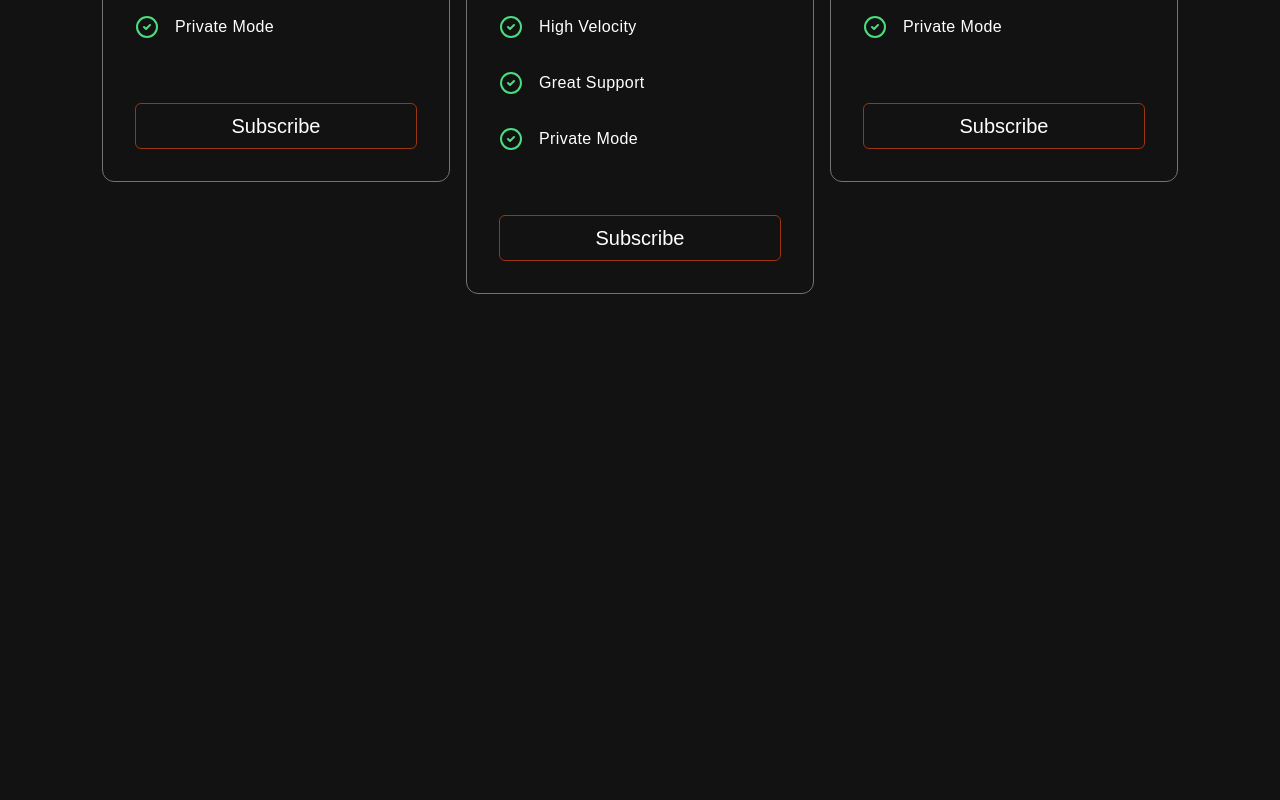
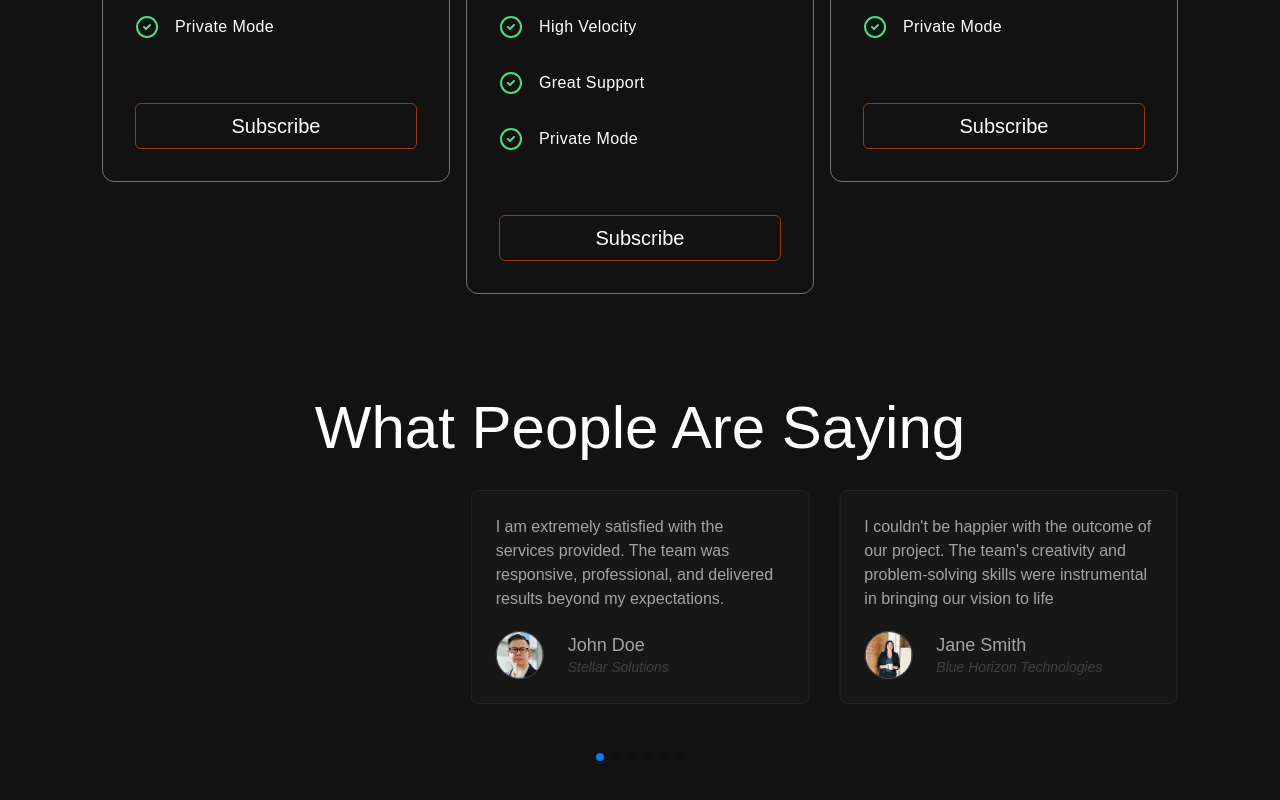
Before and after one commit to be9n/react-tailwind-design-1, a React (Vite) app: page / in a window 1280 px wide. Shown: the part 2936-3736 px from the top of the page. Before the commit the page ends 3310 px from the top, so only its background shows below. Built offline with nearby package versions, Linux system fonts and the light colour scheme.

Commit message:
Finished testimonials section

```diff
--- a/package.json
+++ b/package.json
@@ -16,6 +16,7 @@
     "lucide-react": "^0.476.0",
     "react": "^19.0.0",
     "react-dom": "^19.0.0",
+    "swiper": "^11.2.4",
     "tailwind-merge": "^3.0.2"
   },
   "devDependencies": {
--- a/src/App.tsx
+++ b/src/App.tsx
@@ -1,6 +1,7 @@
 import FeatureSection from "./components/FeatureSection";
 import HeroSection from "./components/HeroSection";
 import Pricing from "./components/Pricing";
+import Testimonials from "./components/Testimonials";
 import WorkflowSection from "./components/WorkflowSection";
 import Header from "./layouts/Header";
 
@@ -12,6 +13,7 @@ export default function App() {
       <FeatureSection />
       <WorkflowSection />
       <Pricing />
+      <Testimonials />
     </div>
   );
 }
--- a/src/components/Pricing.tsx
+++ b/src/components/Pricing.tsx
@@ -1,4 +1,3 @@
-import { div, span } from "framer-motion/client";
 import GradientSpan from "./GradientSpan";
 import { CircleCheck } from "lucide-react";
 import { Button } from "./Button";
--- /dev/null
+++ b/src/components/Testimonials.tsx
@@ -0,0 +1,93 @@
+import { Swiper, SwiperSlide } from "swiper/react";
+import "swiper/css";
+import "swiper/css/pagination";
+import { Pagination } from "swiper/modules";
+
+const testimonials = [
+  {
+    user: "John Doe",
+    company: "Stellar Solutions",
+    image: "/src/assets/profile-pictures/user1.jpg",
+    text: "I am extremely satisfied with the services provided. The team was responsive, professional, and delivered results beyond my expectations.",
+  },
+  {
+    user: "Jane Smith",
+    company: "Blue Horizon Technologies",
+    image: "/src/assets/profile-pictures/user2.jpg",
+    text: "I couldn't be happier with the outcome of our project. The team's creativity and problem-solving skills were instrumental in bringing our vision to life",
+  },
+  {
+    user: "David Johnson",
+    company: "Quantum Innovations",
+    image: "/src/assets/profile-pictures/user3.jpg",
+    text: "Working with this company was a pleasure. Their attention to detail and commitment to excellence are commendable. I would highly recommend them to anyone looking for top-notch service.",
+  },
+  {
+    user: "Ronee Brown",
+    company: "Fusion Dynamics",
+    image: "/src/assets/profile-pictures/user4.jpg",
+    text: "Working with the team at XYZ Company was a game-changer for our project. Their attention to detail and innovative solutions helped us achieve our goals faster than we thought possible. We are grateful for their expertise and professionalism!",
+  },
+  {
+    user: "Michael Wilson",
+    company: "Visionary Creations",
+    image: "/src/assets/profile-pictures/user5.jpg",
+    text: "I am amazed by the level of professionalism and dedication shown by the team. They were able to exceed our expectations and deliver outstanding results.",
+  },
+  {
+    user: "Emily Davis",
+    company: "Synergy Systems",
+    image: "/src/assets/profile-pictures/user6.jpg",
+    text: "The team went above and beyond to ensure our project was a success. Their expertise and dedication are unmatched. I look forward to working with them again in the future.",
+  },
+];
+
+export default function Testimonials() {
+  return (
+    <div className="container my-20 py-6">
+      <h1 className="text-2xl md:text-4xl lg:text-6xl text-white text-center mb-8">
+        What People Are Saying
+      </h1>
+      <Swiper
+        slidesPerView={1}
+        centeredSlides={true}
+        spaceBetween={30}
+        grabCursor={true}
+        pagination={{
+          clickable: true,
+        }}
+        modules={[Pagination]}
+        breakpoints={{
+          640: { slidesPerView: 1 },
+          768: { slidesPerView: 2 },
+          1024: { slidesPerView: 3 },
+        }}
+      >
+        {testimonials.map((testimonial, index) => (
+          <SwiperSlide key={index}>
+            <div className="p-6 bg-secondary border border-neutral-800 rounded-lg">
+              <div className="leading-[1.5] text-md text-neutral-400 mb-5">
+                {testimonial.text}
+              </div>
+              <div className="flex gap-6">
+                <img
+                  src={testimonial.image}
+                  alt={testimonial.user}
+                  className="w-12 h-12 object-cover rounded-full border border-neutral-600"
+                />
+                <div>
+                  <span className="block text-lg text-neutral-400 font-normal -mb-1">
+                    {testimonial.user}
+                  </span>
+                  <span className="text-neutral-700 text-sm italic">
+                    {testimonial.company}
+                  </span>
+                </div>
+              </div>
+            </div>
+          </SwiperSlide>
+        ))}
+      </Swiper>
+    </div>
+  );
+}
```
Also changed, not shown: src/index.css (line endings or trailing spaces), 1 other file (tests, documents, lock files or other folders).
